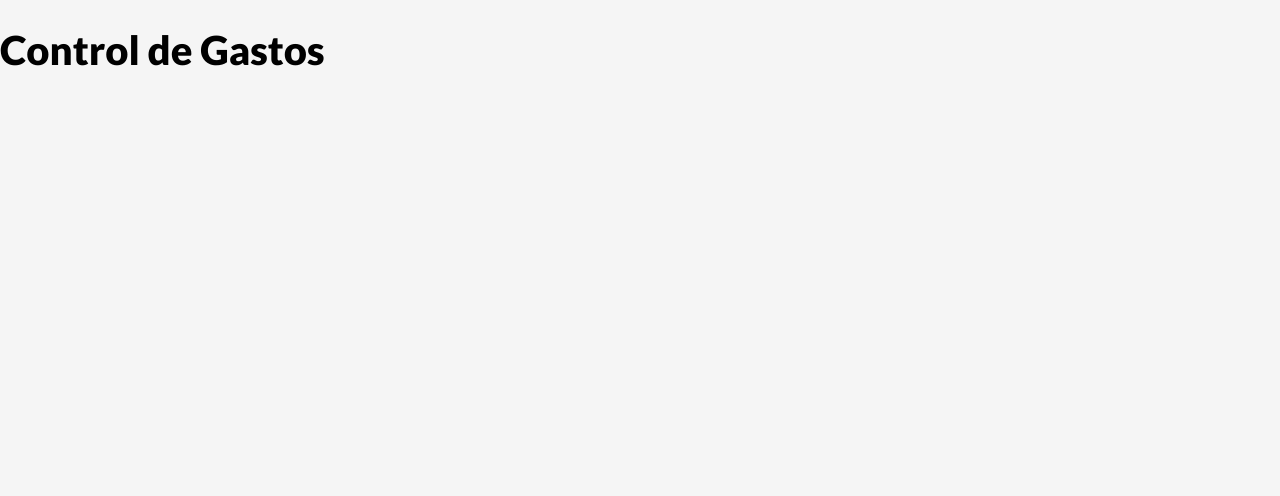
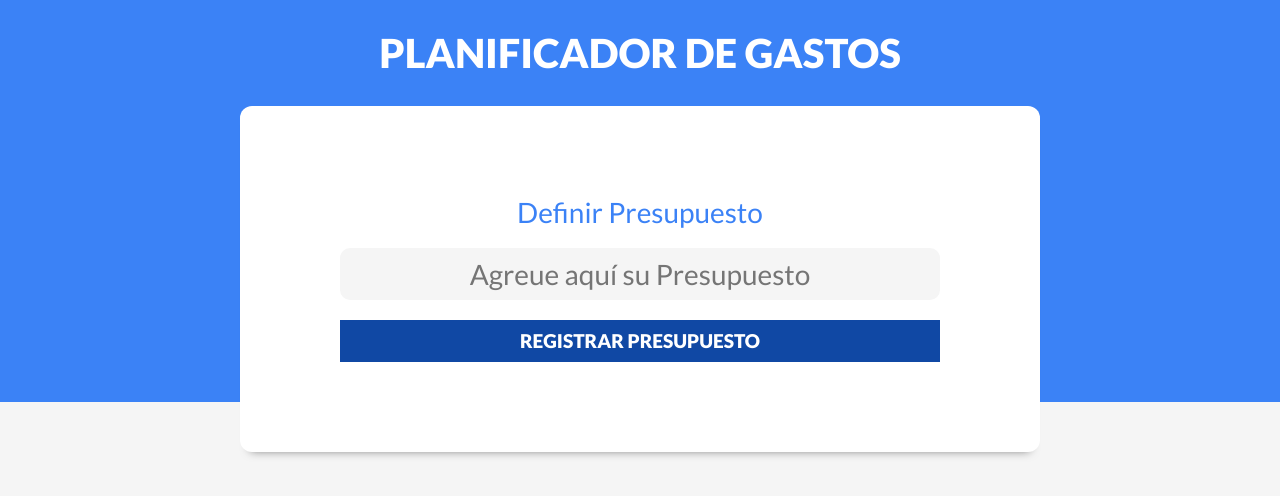
Before and after one commit to dolivare5/control-de-presupuestos-react, a React (Vite) app: page / in a window 1280 px wide. Shown: the top 496 px of the page. Built offline with nearby package versions, Linux system fonts and the light colour scheme.

Commit message:
Importé el componente Header.jsx en App.jsx y tambien defini la estructura basica del formulario con las clases de estilos correspondientes a través del componente NuevoPresupuesto.jsx el cual importo desde Header,jsx.

```diff
--- a/src/App.jsx
+++ b/src/App.jsx
@@ -1,10 +1,13 @@
 import { useState } from 'react'
-
+import Helmet from './components/Header'
+import Header from "./components/Header";
 function App() {
   const [count, setCount] = useState(0)
 
   return (
-      <h1>Control de Gastos</h1>
+      <div>
+        <Header/>
+      </div>
     )
 }
 
--- /dev/null
+++ b/src/components/Header.jsx
@@ -0,0 +1,11 @@
+import NuevoPresupuesto from "./NuevoPresupuesto";
+const Header = () => {
+    return (
+        <header>
+            <h1>Planificador de Gastos</h1>
+            <NuevoPresupuesto/>
+        </header>
+    );
+};
+
+export default Header;
--- a/src/components/NuevoPresupuesto.jsx
+++ b/src/components/NuevoPresupuesto.jsx
@@ -2,7 +2,23 @@
 const NuevoPresupuesto = () => {
     return (
         <div>
+            <div className="contenedor-presupuesto contenedor sombra">
+                <form className="formulario">
+                    <div className="campo">
+                        <label>Definir Presupuesto</label>
+                        <input
+                            className="nuevo-presupuesto"
+                            type="text"
+                            placeholder="Agreue aquí su Presupuesto"
+                        />
+                    </div>
 
+                    <input
+                        type="submit"
+                        value="Registrar Presupuesto"
+                    />
+                </form>
+            </div>
         </div>
     );
 };
```
Also changed, not shown: src/components/Hader.jsx (deleted, +0 -10 lines).
